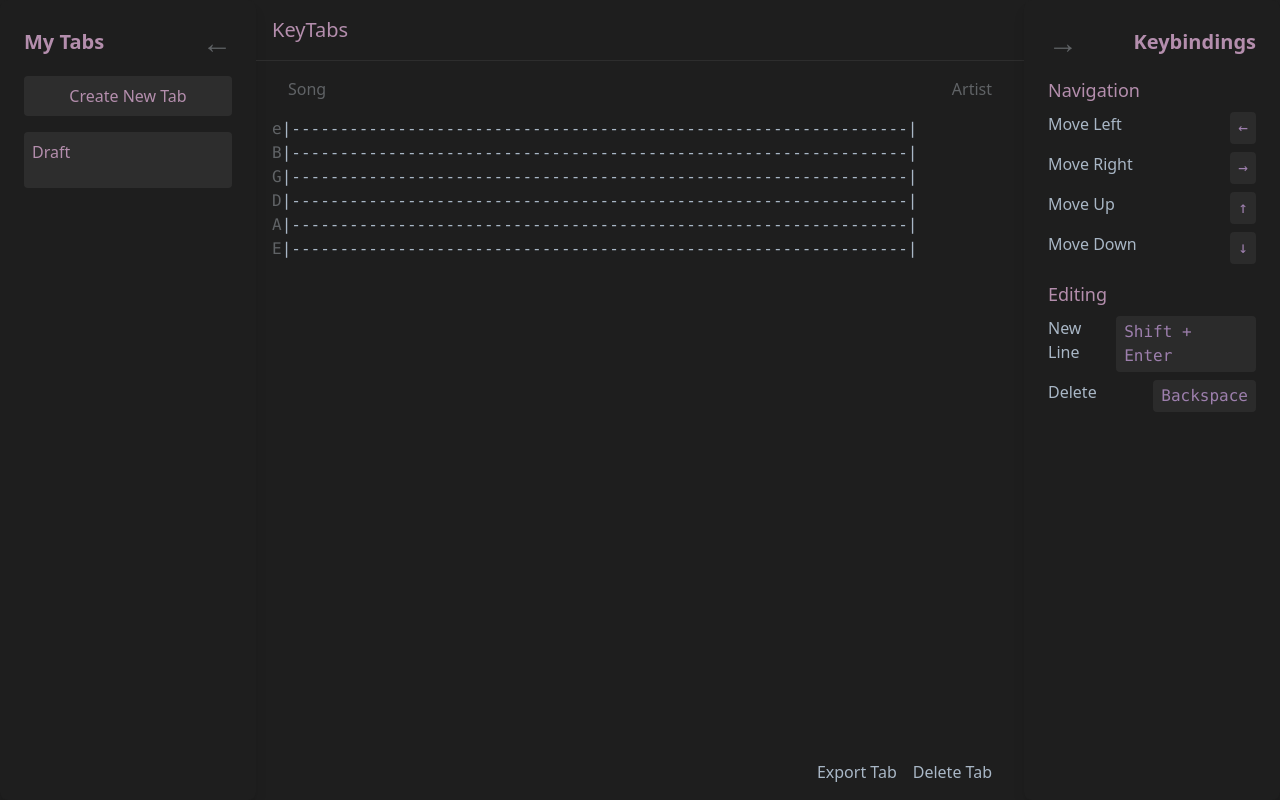
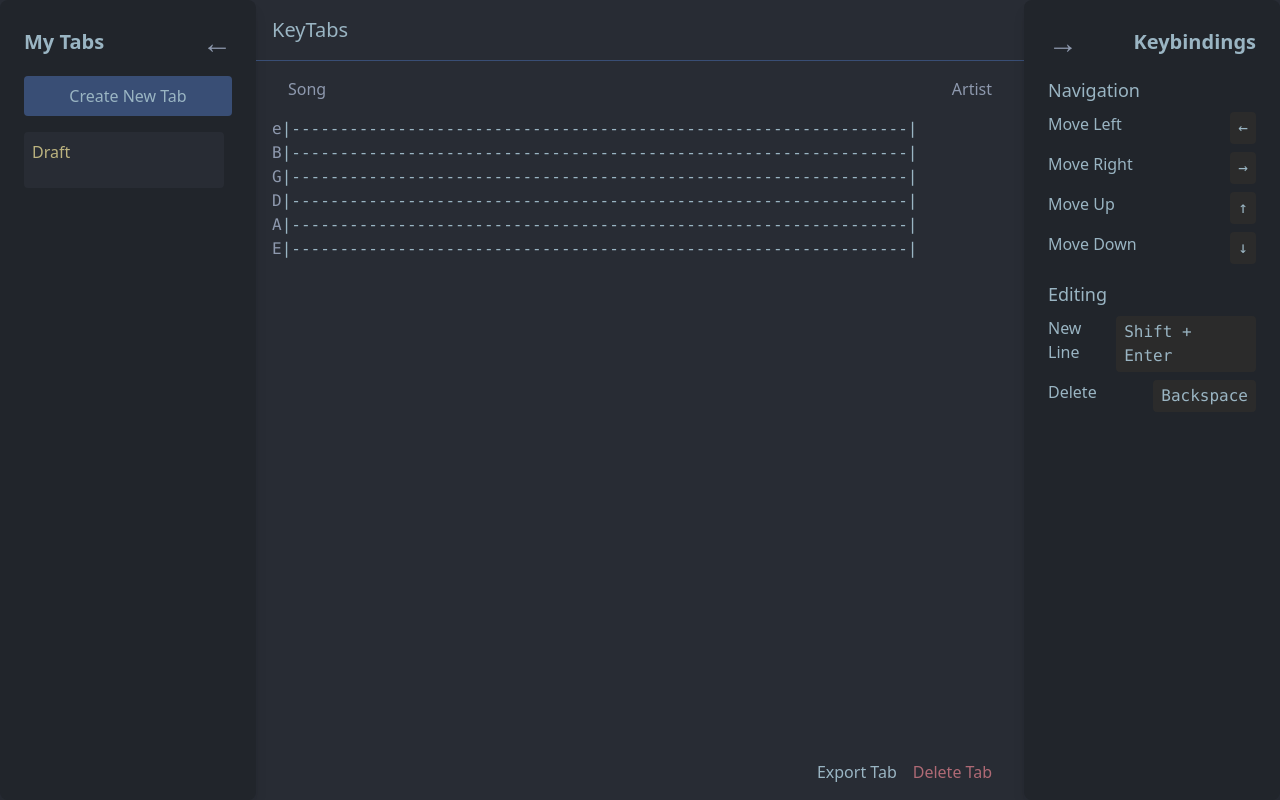
Before and after one commit to mcambria/keytabs-app, a React (Vite) app: page / in a window 1280 px wide. Both pictures are taken after a click on the button "Create New Tab". Built offline with nearby package versions, Linux system fonts and the light colour scheme.

Commit message:
overall nicer colors, not quite there yet

```diff
--- a/src/components/editor.tsx
+++ b/src/components/editor.tsx
@@ -518,7 +518,7 @@ const TabEditor: React.FC<TabEditorProps> = ({ className = "" }) => {
       <div className="flex flex-none justify-end gap-4 ml-4 mr-4">
         {/* <button onClick={() => saveCurrentTab(model.lines)}>Save Tab</button> */}
         <button onClick={() => alert("Not implemented yet 🦎")}>Export Tab</button>
-        <button onClick={() => deleteCurrentTab()}>Delete Tab</button>
+        <button className="text-ide-text-destructive" onClick={() => deleteCurrentTab()}>Delete Tab</button>
       </div>
     </div>
   );
--- a/src/components/tabs-list.tsx
+++ b/src/components/tabs-list.tsx
@@ -22,21 +22,21 @@ const TabsList: React.FC<TabsListProps> = ({ className = "" }) => {
       {tabList.length === 0 ? (
         <p className="text-sm italic text-gray-300">No tabs saved yet</p>
       ) : (
-        <div className="space-y-2 flex-1 overflow-y-auto custom-scrollbar">
+        <div className="space-y-2 flex-1 overflow-y-auto custom-scrollbar pr-2">
           {tabList.map((tab) => (
             <div
               key={tab.id}
               className={`flex items-center justify-between p-2 cursor-pointer rounded transition-colors ${
                 tab.id === currentTab?.id
-                  ? "bg-ide-bg-hover text-ide-text-accent-primary"
-                  : "bg-ide-bg hover:bg-ide-bg-hover"
+                  ? "bg-ide-bg-hover text-ide-text-accent"
+                  : "bg-ide-panel hover:bg-ide-bg-hover"
               }`}
               onClick={() => setCurrentTab(tab.id)}
             >
               <div className="flex-1 min-w-0">
                 <p
                   className={`font-medium truncate ${
-                    tab.id === currentTab?.id ? "text-ide-text-accent-primary" : "text-ide-text"
+                    tab.id === currentTab?.id ? "text-ide-text-accent" : "text-ide-text"
                   }`}
                   title={tab.song || "Draft"}
                 >
--- a/tailwind.config.js
+++ b/tailwind.config.js
@@ -8,23 +8,19 @@ export default {
     extend: {
       colors: {
         ide: {
-          bg: '#1e1e1e',
-          panel: '#1e1e1e',
-          highlight: '#2d2d2d',
+          bg: '#282c34',
+          panel: '#21252b',
+          highlight: '#394e75',
           kbd: '#2b2b2b',
-          'bg-hover': '#2d2d2d',
-          'bg-hover-hover': '#3d3d3d',
+          'bg-hover': '#282c34',
+          'bg-hover-hover': '#394e75',
           text: {
-            DEFAULT: '#a9b7c6',
-            muted: '#606366',
-            accent: {
-              primary: '#b48ead',    // Muted purple for main accents
-              secondary: '#c586c0',  // Slightly brighter purple for hover states
-              highlight: '#d8a0c9',  // Soft pink for highlights
-              subtle: '#9d7fad',     // Very muted purple for secondary text
-            }
+            DEFAULT: '#9ab5c3',
+            muted: '#8e99ae',
+            accent: '#bcb37f',
+            destructive: '#af6a75'
           },
-          cursor: '#9d7fad',
+          cursor: '#dbb62d',
         },
       },
       keyframes: {
```
